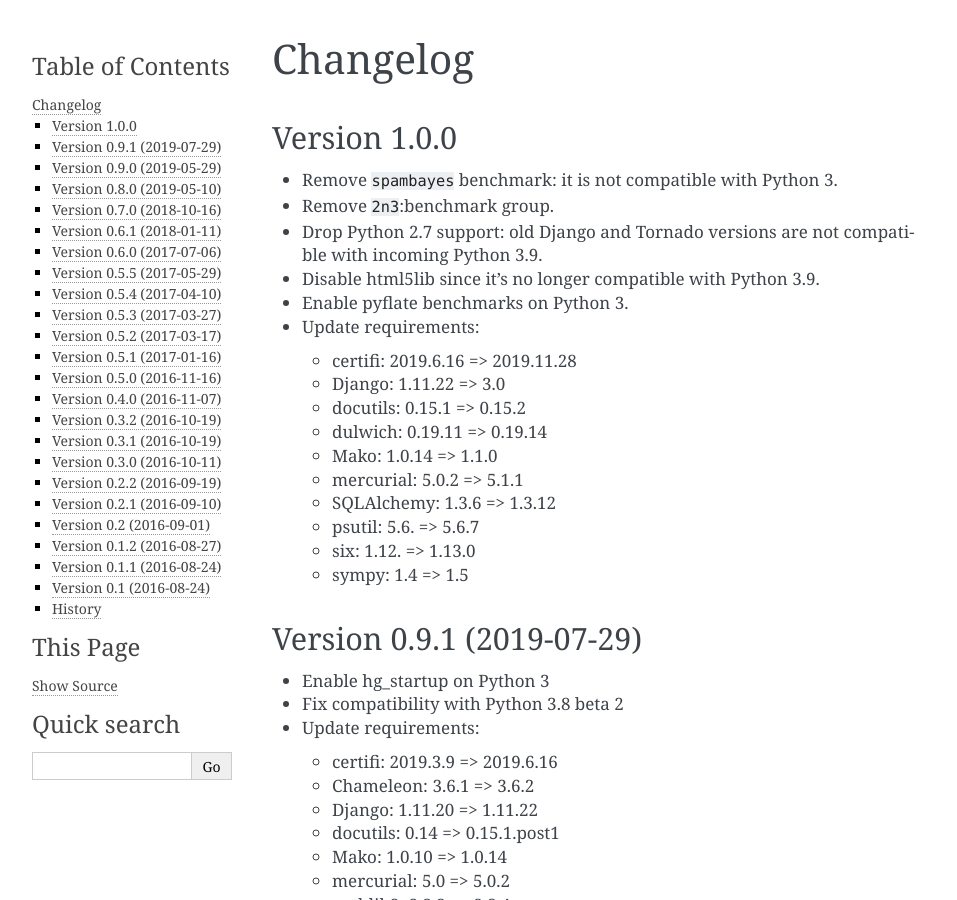
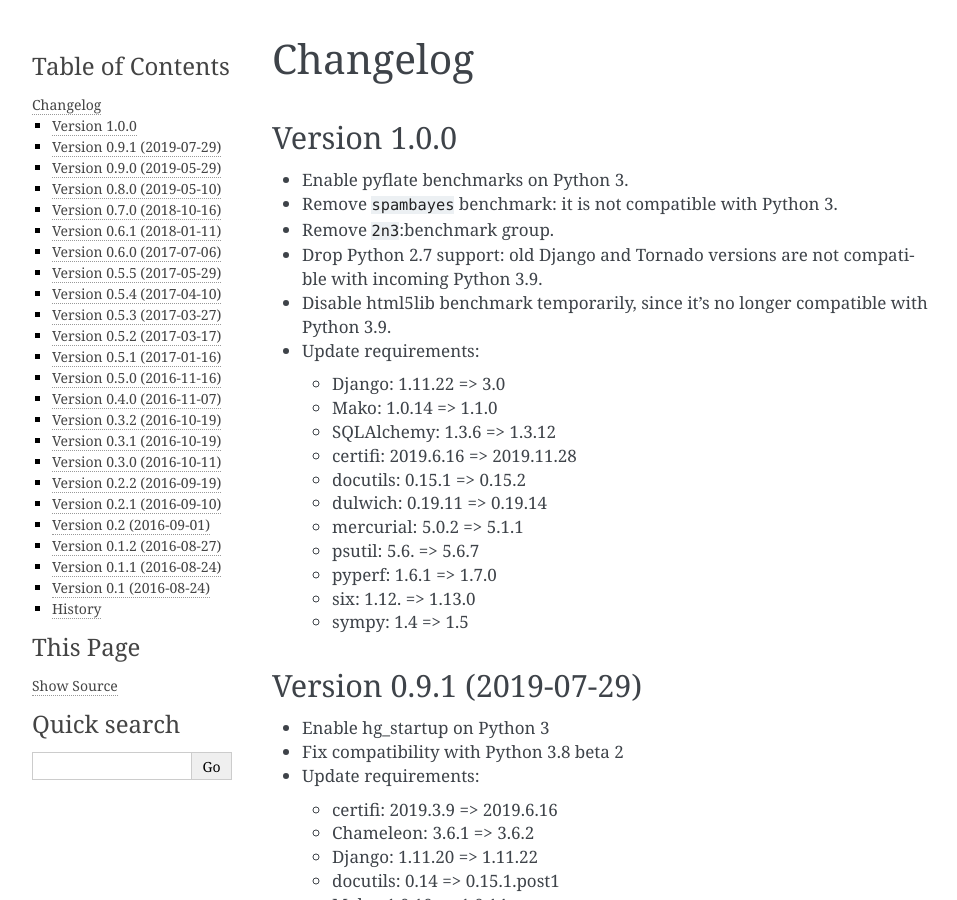
Before and after one commit to python/pyperformance, a Sphinx documentation site: the page built from doc/changelog.rst, in a window 1280 px wide and 900 px high. Shown: the whole window, without its empty margins (148-1105 px from the left). Built offline with Sphinx 7.4.7, drawn with Linux system fonts in a browser that asks for light colours.

Commit message:
Update pyperf

```diff
--- a/doc/changelog.rst
+++ b/doc/changelog.rst
@@ -4,22 +4,24 @@
 Version 1.0.0
 -------------
 
+* Enable pyflate benchmarks on Python 3.
 * Remove ``spambayes`` benchmark: it is not compatible with Python 3.
 * Remove ``2n3``:benchmark group.
 * Drop Python 2.7 support: old Django and Tornado versions are
   not compatible with incoming Python 3.9.
-* Disable html5lib since it's no longer compatible with Python 3.9.
-* Enable pyflate benchmarks on Python 3.
+* Disable html5lib benchmark temporarily, since it's no longer compatible
+  with Python 3.9.
 * Update requirements:
 
+  * Django: 1.11.22 => 3.0
+  * Mako: 1.0.14 => 1.1.0
+  * SQLAlchemy: 1.3.6 => 1.3.12
   * certifi: 2019.6.16 => 2019.11.28
-  * Django: 1.11.22 => 3.0
   * docutils: 0.15.1 => 0.15.2
   * dulwich: 0.19.11 => 0.19.14
-  * Mako: 1.0.14 => 1.1.0
   * mercurial: 5.0.2 => 5.1.1
-  * SQLAlchemy: 1.3.6 => 1.3.12
   * psutil: 5.6. => 5.6.7
+  * pyperf: 1.6.1 => 1.7.0
   * six: 1.12. =>  1.13.0
   * sympy: 1.4 => 1.5
 
```
Also changed, not shown: 1 other file.
